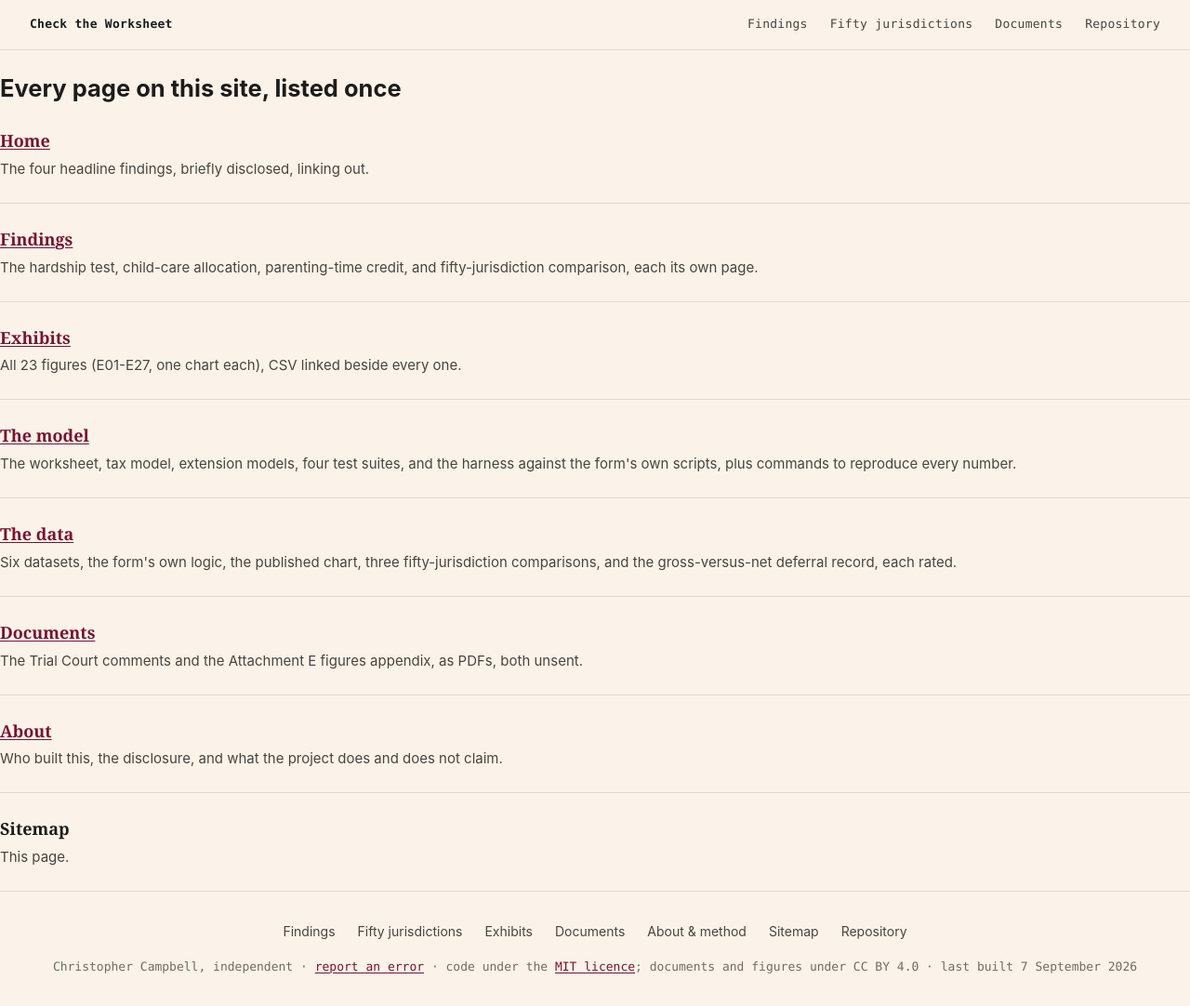
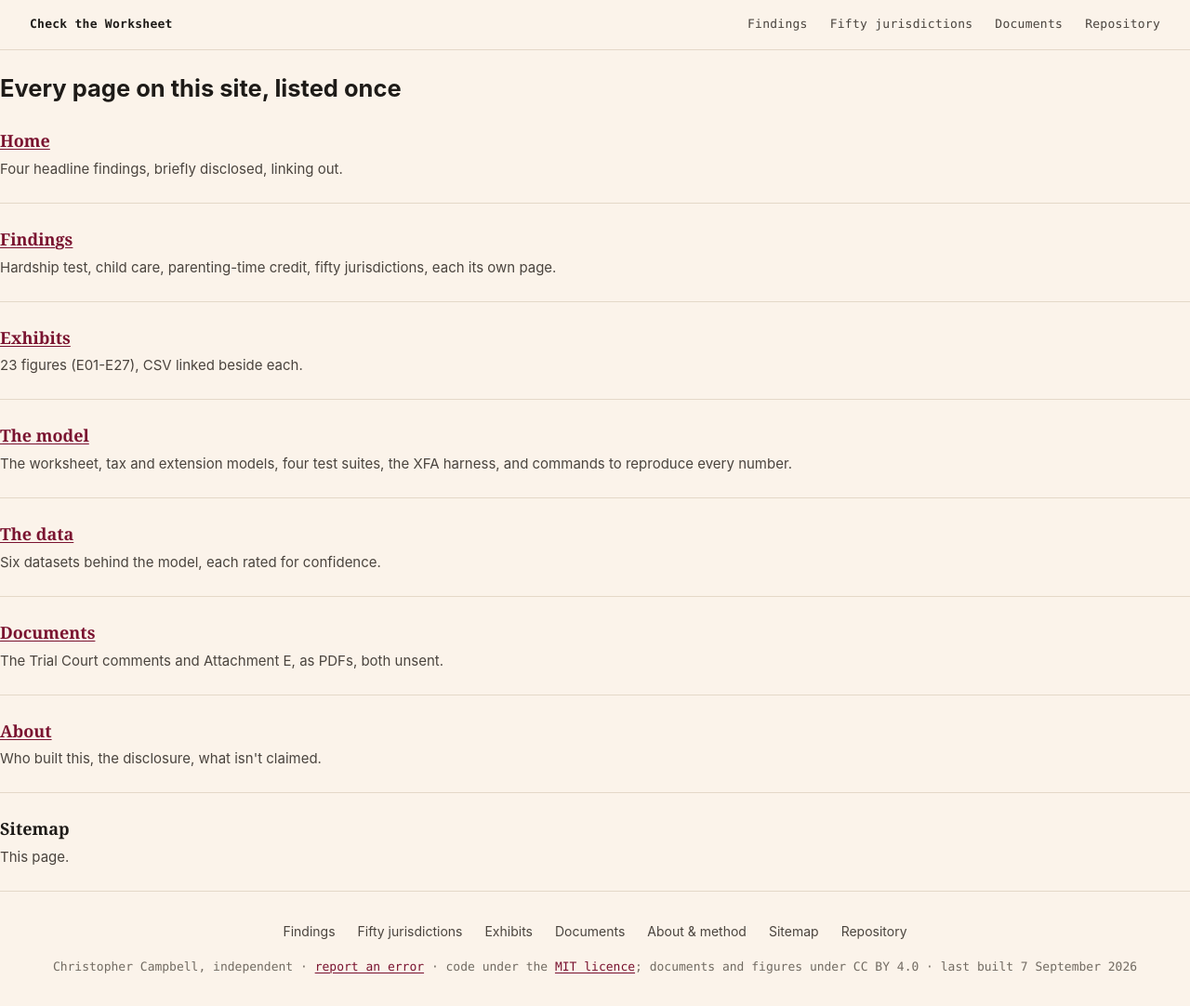
Before and after one commit to campbefs/checktheworksheet, a Jekyll site: the page built from sitemap/index.md, in a window 1280 px wide. Shown: the whole page at 93% size. Built offline with Jekyll 4.4.1, drawn with Linux system fonts in a browser that asks for light colours.

Commit message:
auto: remote session changes 2026-09-06 23:54:48

```diff
--- a/sitemap/index.md
+++ b/sitemap/index.md
@@ -1,48 +1,29 @@
 ---
 layout: page
 title: Sitemap
-description: Every page on this site, with a one-line purpose for each.
+description: Every page here, with a one-line purpose for each.
 ---
 
 # Every page on this site, listed once
 
 <ul class="doc-list">
-  <li class="doc-item">
-    <span class="doc-title"><a href="/">Home</a></span>
-    <span class="doc-context">The four headline findings, briefly disclosed, linking out.</span>
-  </li>
-  <li class="doc-item">
-    <span class="doc-title"><a href="/findings/">Findings</a></span>
-    <span class="doc-context">The hardship test, child-care allocation, parenting-time credit,
-      and fifty-jurisdiction comparison, each its own page.</span>
-  </li>
-  <li class="doc-item">
-    <span class="doc-title"><a href="/exhibits/">Exhibits</a></span>
-    <span class="doc-context">All 23 figures (E01-E27, one chart each), CSV linked beside
-      every one.</span>
-  </li>
-  <li class="doc-item">
-    <span class="doc-title"><a href="/the-model/">The model</a></span>
-    <span class="doc-context">The worksheet, tax model, extension models, four test suites, and
-      the harness against the form's own scripts, plus commands to reproduce every number.</span>
-  </li>
-  <li class="doc-item">
-    <span class="doc-title"><a href="/the-data/">The data</a></span>
-    <span class="doc-context">Six datasets, the form's own logic, the published chart, three
-      fifty-jurisdiction comparisons, and the gross-versus-net deferral record, each rated.</span>
-  </li>
-  <li class="doc-item">
-    <span class="doc-title"><a href="/documents/">Documents</a></span>
-    <span class="doc-context">The Trial Court comments and the Attachment E figures appendix,
-      as PDFs, both unsent.</span>
-  </li>
-  <li class="doc-item">
-    <span class="doc-title"><a href="/about/">About</a></span>
-    <span class="doc-context">Who built this, the disclosure, and what the project does and
-      does not claim.</span>
-  </li>
-  <li class="doc-item">
-    <span class="doc-title">Sitemap</span>
-    <span class="doc-context">This page.</span>
-  </li>
+  <li class="doc-item"><span class="doc-title"><a href="/">Home</a></span>
+    <span class="doc-context">Four headline findings, briefly disclosed, linking out.</span></li>
+  <li class="doc-item"><span class="doc-title"><a href="/findings/">Findings</a></span>
+    <span class="doc-context">Hardship test, child care, parenting-time credit, fifty
+      jurisdictions, each its own page.</span></li>
+  <li class="doc-item"><span class="doc-title"><a href="/exhibits/">Exhibits</a></span>
+    <span class="doc-context">23 figures (E01-E27), CSV linked beside each.</span></li>
+  <li class="doc-item"><span class="doc-title"><a href="/the-model/">The model</a></span>
+    <span class="doc-context">The worksheet, tax and extension models, four test suites, the
+      XFA harness, and commands to reproduce every number.</span></li>
+  <li class="doc-item"><span class="doc-title"><a href="/the-data/">The data</a></span>
+    <span class="doc-context">Six datasets behind the model, each rated for confidence.</span></li>
+  <li class="doc-item"><span class="doc-title"><a href="/documents/">Documents</a></span>
+    <span class="doc-context">The Trial Court comments and Attachment E, as PDFs, both
+      unsent.</span></li>
+  <li class="doc-item"><span class="doc-title"><a href="/about/">About</a></span>
+    <span class="doc-context">Who built this, the disclosure, what isn't claimed.</span></li>
+  <li class="doc-item"><span class="doc-title">Sitemap</span>
+    <span class="doc-context">This page.</span></li>
 </ul>
```
